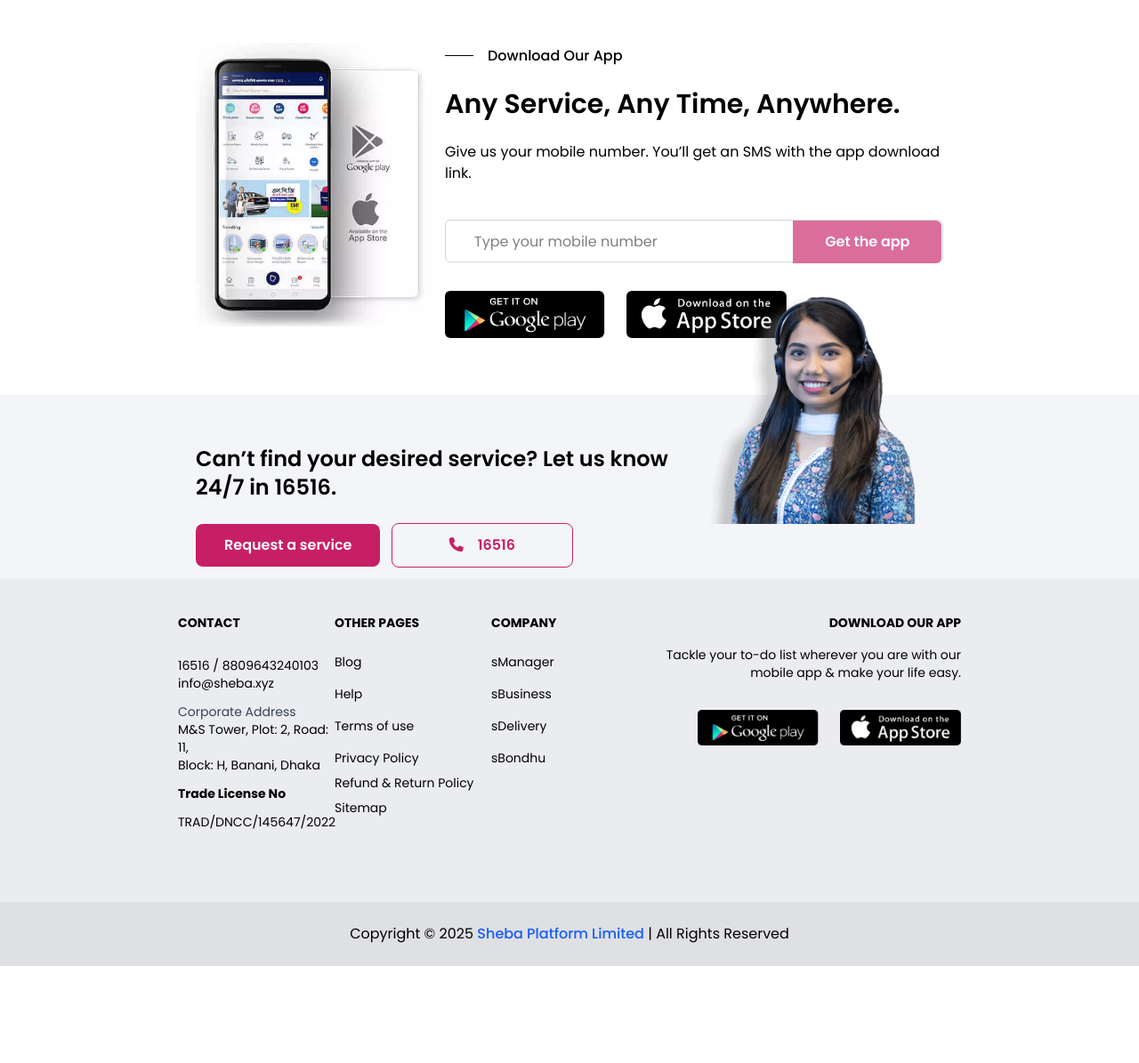
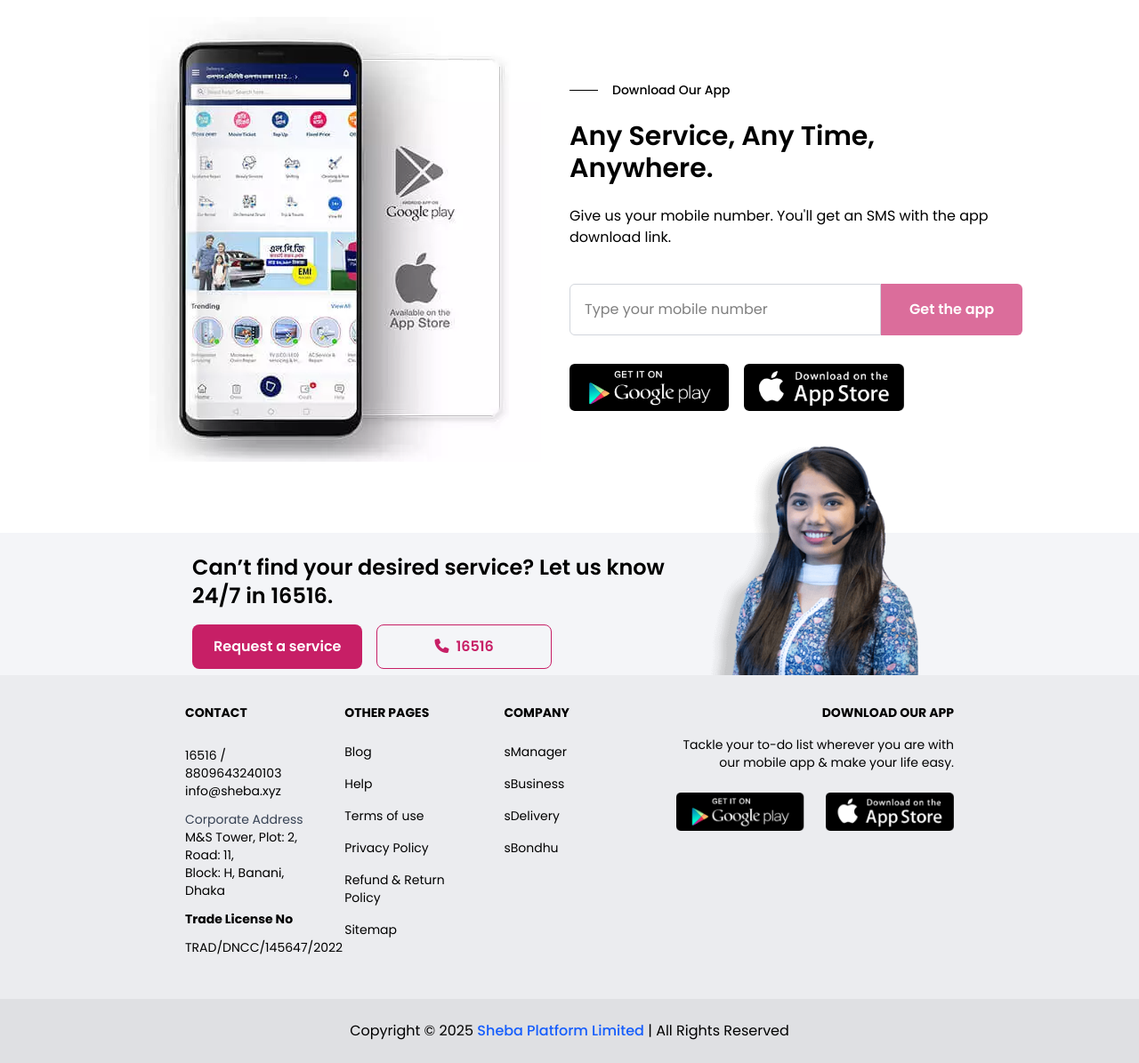
Before and after one commit to RayhanNaeem07/Sheba-clone-tailwind, a website built with Vite: page index.html in a window 1280 px wide. Shown: the part 3218-4413 px from the top of the page at 89% size. Before the commit the page ends 4304 px from the top, so only its background shows below. Built offline with nearby package versions, Linux system fonts and the light colour scheme.

Commit message:
footer responsive

```diff
--- a/index.html
+++ b/index.html
@@ -444,40 +444,53 @@
     <!-- Happy faces end -->
 
     <!-- Download app start -->
-    <section class="download-app-area py-8">
-      <div class="flex items-center mx-55">
-        <div><img src="./images/app-download.png" alt="" /></div>
-        <div>
-          <div class="flex items-center pt-12">
+    <section class="download-app-area px-4 py-12 pb-20 sm:px-6 lg:px-40">
+      <div class="max-w-7xl mx-auto flex flex-col lg:flex-row items-center gap-4 lg:gap-6">
+          <!-- App Image (Mobile: First, Desktop: Left) -->
+          <div class="w-full lg:w-1/2 flex justify-center">
+              <img src="./images/app-download.png" alt="App preview" class="max-w-xs md:max-w-md lg:max-w-full">
+          </div>
+
+          <!-- Content (Mobile: Second, Desktop: Right) -->
+          <div class="w-full lg:w-1/2">
+              <!-- Section Header -->
+              <div class="flex items-center pt-4 lg:pt-12">
                   <div class="w-8 h-[1px] bg-black"></div>
-            <p class="pl-4 text-md font-medium">Download Our App</p>
+                  <p class="pl-4 text-sm sm:text-md font-medium">Download Our App</p>
               </div>
-          <h2 class="font-semibold text-3xl py-6">
+
+              <!-- Title -->
+              <h2 class="font-semibold text-2xl sm:text-3xl py-4 lg:py-6">
                   Any Service, Any Time, Anywhere.
               </h2>
-          <p class="pb-10">
-            Give us your mobile number. You’ll get an SMS with the app download
-            link.
+
+              <!-- Description -->
+              <p class="pb-6 sm:pb-10 text-sm sm:text-base">
+                  Give us your mobile number. You'll get an SMS with the app download link.
               </p>
 
-          <div
-            class="input-mobile-number rounded-md border-1 border-gray-300 h-12 w-[560px]"
-          >
+              <!-- Mobile Input Field -->
+              <div class="flex flex-col sm:flex-row gap-2 sm:gap-0 w-full">
                   <input
-              type="number"
+                      type="tel"
                       placeholder="Type your mobile number"
-              class="number-field focus:outline-none p-2 ml-6 w-[360px]"
+                      class="flex-grow p-3 sm:p-4 border border-gray-300 rounded-l-md sm:rounded-r-none focus:outline-none"
                   />
                   <button
-              class="bg-[#DB6D9B] py-3 px-9 h-12 ml-[2px] rounded-r-md text-white font-semibold"
+                      class="bg-[#DB6D9B] py-3 px-6 sm:px-8 text-white font-semibold rounded-r-md sm:rounded-l-none whitespace-nowrap"
                   >
                       Get the app
                   </button>
               </div>
 
-          <div class="flex gap-x-6 my-8">
-            <div><img src="./images/play-store.png" alt="" class="w-45" /></div>
-            <div><img src="./images/app-store.png" alt="" class="w-45" /></div>
+              <!-- App Store Buttons -->
+              <div class="flex flex-wrap gap-4 my-6 sm:my-8">
+                  <a href="#" class="block max-w-[160px] sm:max-w-[180px]">
+                      <img src="./images/play-store.png" alt="Get on Google Play" class="w-full h-auto">
+                  </a>
+                  <a href="#" class="block max-w-[160px] sm:max-w-[180px]">
+                      <img src="./images/app-store.png" alt="Download on the App Store" class="w-full h-auto">
+                  </a>
               </div>
           </div>
       </div>
@@ -485,42 +498,45 @@
     <!-- Download app end -->
 
     <!-- Contact start -->
-    <section class="contact-area bg-[#f4f5f8] h-[206px]">
-      <div class="flex mx-55 justify-evenly">
-        <div class="py-10">
-          <h1 class="font-semibold py-4 text-2xl">
+    <section class="contact-area bg-[#f4f5f8] lg:px-40">
+      <div class="mx-4 flex flex-col items-center md:mx-14 md:flex-row md:justify-around">
+        <div class="text-center md:text-left">
+          <h1 class="text-xl font-semibold py-4 md:text-2xl">
             Can’t find your desired service? Let us know 24/7 in 16516.
           </h1>
-          <div class="py-2">
+          <div class="flex flex-col gap-4 md:flex-row md:gap-4">
             <button
-              class="bg-[#c71f66] py-3 px-8 text-white font-semibold rounded-lg"
+              class="bg-[#c71f66] py-3 px-6 text-white font-semibold rounded-lg"
             >
               Request a service
             </button>
             <button
-              class="py-3 px-16 ml-2 text-[#c71f66] border-1 font-semibold rounded-lg hover:bg-[#c71f66] hover:text-white"
+              class="py-3 px-16 text-[#c71f66] border border-[#c71f66] font-semibold rounded-lg hover:bg-[#c71f66] hover:text-white"
             >
-              <i class="fa-solid fa-phone mr-4"></i>16516
+              <i class="fa-solid fa-phone mr-2"></i>16516
             </button>
           </div>
         </div>
-        <div>
-          <img src="./images/service-request.png" alt="" class="mt-[-117px]" />
+        <div class="relative lg:-mt-30">
+          <img
+            src="./images/service-request.png"
+            alt="Service request illustration"
+            class="w-50 pt-4 lg:w-full h-auto "
+          />
         </div>
       </div>
     </section>
     <!-- Contact end -->
 
     <!-- Footer Start -->
-    <footer class="footer-area bg-[#ebecef]">
-      <div class="footer-top grid grid-cols-5 mx-50 pt-10 pb-20 text-sm">
-        <div>
+    <footer class="footer-area bg-[#ebecef] ">
+      <div class="footer-top mx-4 pt-8 pb-12 text-sm md:mx-12 md:grid md:grid-cols-5 md:gap-8 lg:px-40">
+        <div class="mb-8 md:mb-0">
           <h1 class="font-bold pb-4">CONTACT</h1>
           <div class="py-3">
             <p>16516 / 8809643240103</p>
             <p>info@sheba.xyz</p>
           </div>
-
           <div>
             <h1 class="text-gray-700">Corporate Address</h1>
             <p>
@@ -528,24 +544,23 @@
               Block: H, Banani, Dhaka
             </p>
           </div>
-
           <div>
             <h1 class="font-bold py-3">Trade License No</h1>
             <p>TRAD/DNCC/145647/2022</p>
           </div>
         </div>
-        <div>
+        <div class="mb-8 md:mb-0">
           <h1 class="font-bold pb-4">OTHER PAGES</h1>
           <ul>
             <li class="py-2"><a href="">Blog</a></li>
             <li class="py-2"><a href="">Help</a></li>
             <li class="py-2"><a href="">Terms of use</a></li>
             <li class="py-2"><a href="">Privacy Policy</a></li>
-            <li><a href="">Refund & Return Policy</a></li>
+            <li class="py-2"><a href="">Refund & Return Policy</a></li>
             <li class="py-2"><a href="">Sitemap</a></li>
           </ul>
         </div>
-        <div>
+        <div class="mb-8 md:mb-0">
           <h1 class="font-bold pb-4">COMPANY</h1>
           <ul>
             <li class="py-2"><a href="">sManager</a></li>
@@ -554,26 +569,26 @@
             <li class="py-2"><a href="">sBondhu</a></li>
           </ul>
         </div>
-        <div class="col-span-2 text-right">
+        <div class="col-span-2 text-left md:text-right">
           <h1 class="font-bold pb-4">DOWNLOAD OUR APP</h1>
-          <p>
+          <p class="mb-6">
             Tackle your to-do list wherever you are with our mobile app & make
             your life easy.
           </p>
-
-          <div class="flex gap-x-6 my-8 pl-14">
-            <div><img src="./images/play-store.png" alt="" class="w-45" /></div>
-            <div><img src="./images/app-store.png" alt="" class="w-45" /></div>
+          <div class="flex flex-row gap-4 md:flex-row md:gap-6 md:justify-end">
+            <div>
+              <img src="./images/play-store.png" alt="Google Play Store" class="w-36" />
             </div>
-          <div></div>
+            <div>
+              <img src="./images/app-store.png" alt="Apple App Store" class="w-36" />
             </div>
           </div>
-      <div class="footer-bottom bg-[#dfe0e3] py-6">
+        </div>
+      </div>
+      <div class="footer-bottom bg-[#dfe0e3] py-6 ">
         <p class="text-center">
           Copyright © 2025
-          <a href="" class="text-blue-600 font-medium"
-            >Sheba Platform Limited</a
-          >
+          <a href="" class="text-blue-600 font-medium">Sheba Platform Limited</a>
           | All Rights Reserved
         </p>
       </div>
```
Lines whose indentation alone changed are shown as unchanged.
